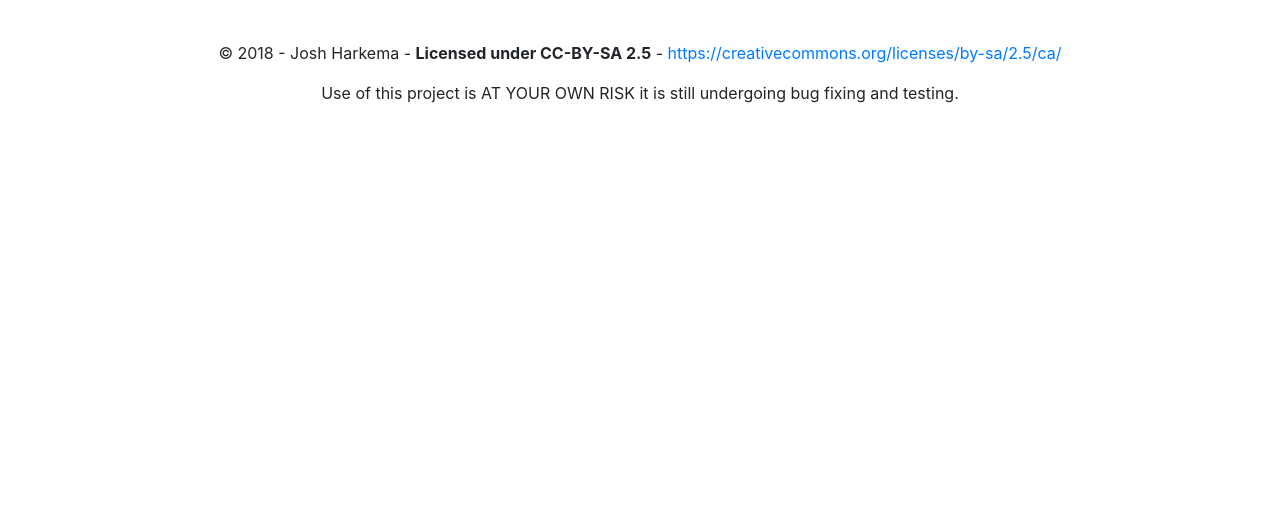
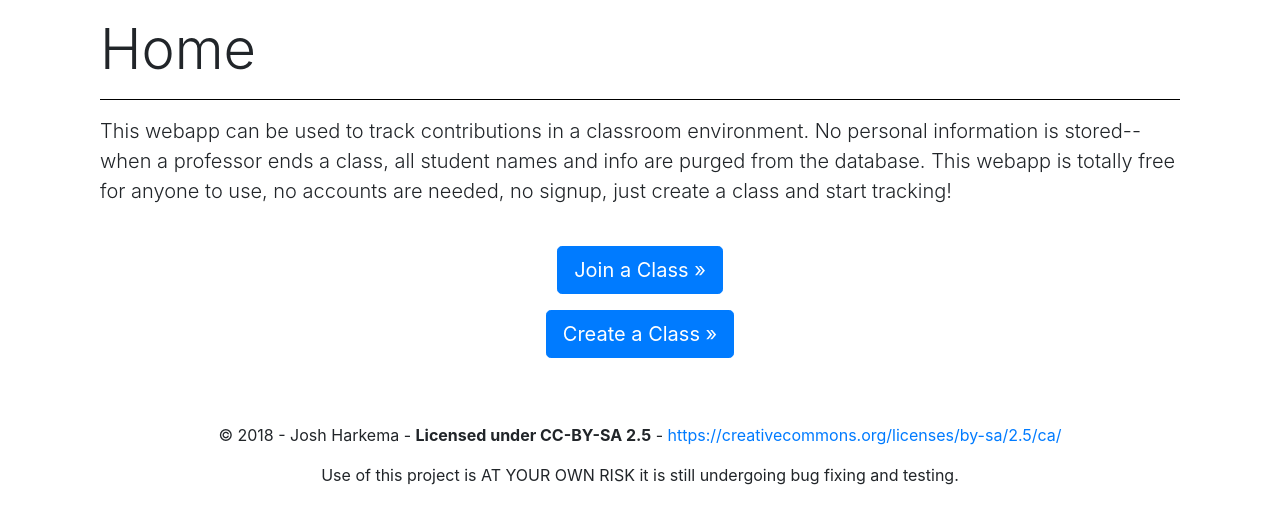
Before and after one commit to simeon4110/hand-tracker, a Django app: page / in a window 1280 px wide. Shown: the part 56-580 px from the top of the page. Run offline with Django 3.2, Linux system fonts and the light colour scheme; some libraries are stand-ins or nearby versions.

Commit message:
Added landing page.

```diff
--- a/app/views.py
+++ b/app/views.py
@@ -152,8 +152,6 @@ def class_report(request):
         class_number = request.GET.get("class_id")
         try:
             class_room = ClassRoom.objects.get(class_number=class_number)
-            class_room.is_running = False
-            class_room.save()
         except Exception as e:
             print(e)
             return None
@@ -166,9 +164,9 @@ def class_report(request):
         # Append all the student data to the student list, delete the student.
         for student in student_list:
             report_list.append([student[0], student[1]])
-            student.delete()
 
         # Delete the classroom.
+        class_number = class_room.class_number
         class_room.delete()
 
         return render(
@@ -178,6 +176,6 @@ def class_report(request):
                 'title': 'End of Class Report',
                 'year': datetime.datetime.now().year,
                 'report_data': report_list,
-                'class_number': class_room.class_number,
+                'class_number': class_number,
             }
         )
--- a/templates/index.html
+++ b/templates/index.html
@@ -1,7 +1,27 @@
 {% extends 'layout.html' %}
 
 {% block content %}
-
+    <div class="container-fluid">
+        <div class="row justify-content-center">
+            <div class="col-lg-12 col-centered">
+                <h4 class="display-4">{{ title }}</h4>
+                <hr style="border-color: black"/>
+                <p class="lead">
+                    This webapp can be used to track contributions in a classroom environment. No personal information
+                    is stored--when a professor ends a class, all student names and info are purged from the database.
+                    This webapp is totally free for anyone to use, no accounts are needed, no signup, just create a
+                    class and start tracking!
+                </p>
+                <br/>
+                <p style="text-align: center;"><a href="student/">
+                    <button class="btn btn-lg btn-primary">Join a Class &raquo;</button>
+                </a></p>
+                <p style="text-align: center;"><a href="professor/">
+                    <button class="btn btn-lg btn-primary">Create a Class &raquo;</button>
+                </a></p>
+            </div>
+        </div>
+    </div>
 {% endblock %}
 
 {% block scripts %}
```
Also changed, not shown: db.sqlite3.
